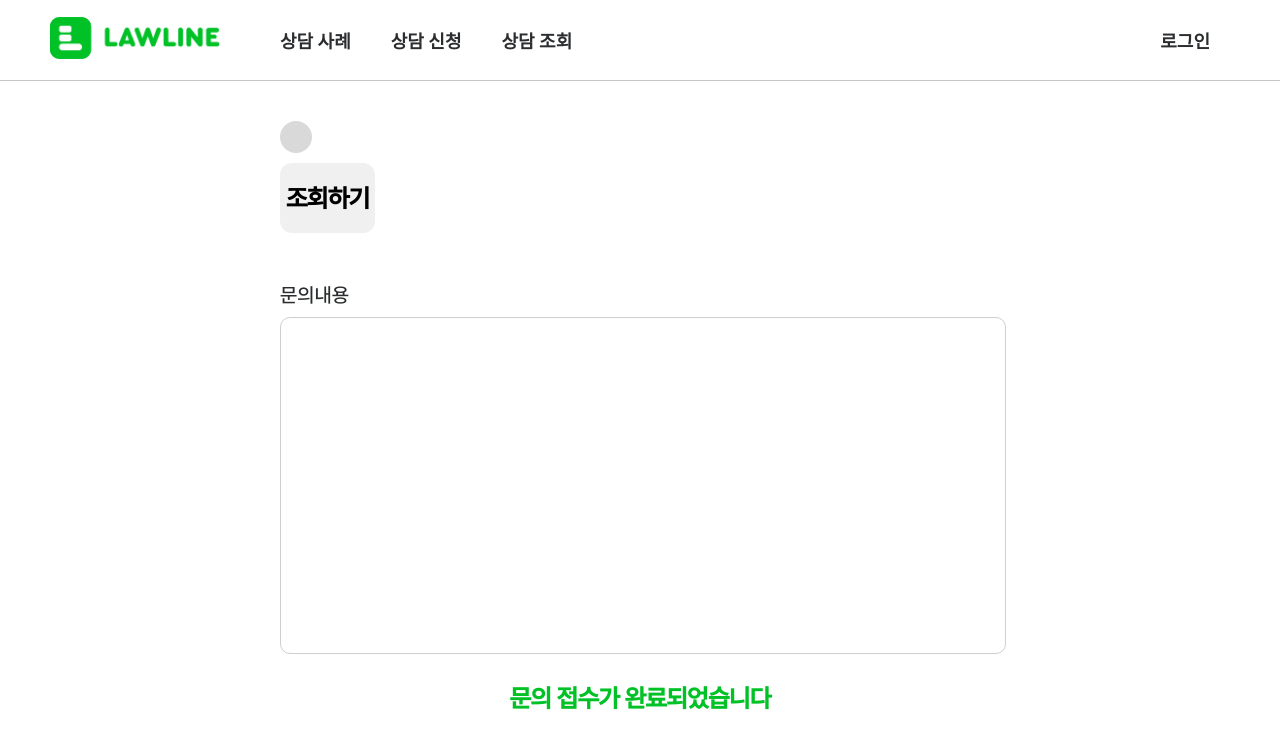
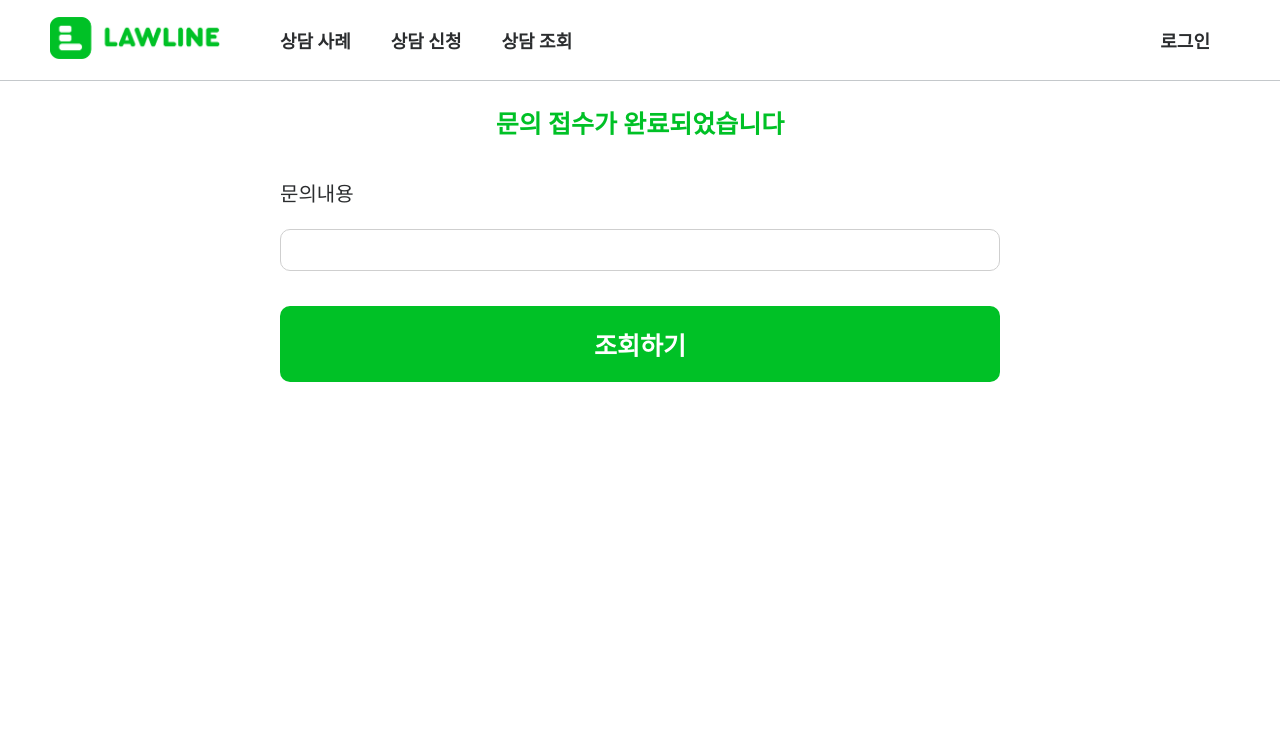
Before and after one commit to LyncareProject/LawLine, a React (Create React App) app in the folder client/: page /counsel/confirm in a window 1280 px wide. Shown: the top 748 px of the page. Built offline with nearby package versions, Linux system fonts and the light colour scheme.

Commit message:
test server open

```diff
--- a/client/src/pages/CounselConfirm/CounselConfirm.jsx
+++ b/client/src/pages/CounselConfirm/CounselConfirm.jsx
@@ -3,29 +3,34 @@ import iconcall from "./../../components/images/iconcall.png";
 import iconkey from "./../../components/images/iconkey.png";
 import { useNavigate } from "react-router-dom";
 import { useLocation } from "react-router";
+import Text from "../../components/Text/Text";
+import ImmutableTextWrap from "../../components/ImmutableTextWrap/ImmutableTextWrap";
+import Button from "../../components/Button/Button";
 
 const CounselConfirm = () => {
   const { state } = useLocation();
-  console.log(state)
+
   const navigate = useNavigate();
   return (
-    <div className="Completed Wrap">
-      <p className="Ball"></p>
-      <p className="Check_b">
-        <button
-          onClick={() => {
-            navigate("/counsel/search");
-          }}
-        >
-          조회하기
-        </button>
-      </p>
-
-      <div className="Inquiry_details">
-        <h4>문의내용</h4>
-        <textarea name="" id="" cols="30" rows="10" value={state}></textarea>
-      </div>
-      <h5>문의 접수가 완료되었습니다</h5>
+    <div className="Wrap">
+      <Text
+        text={"문의 접수가 완료되었습니다"}
+        textAlign={"center"}
+        fontSize={25}
+        fontWeight={700}
+        fontColor={"#00c126"}
+        margin={"25px"}
+      />
+      <ImmutableTextWrap label={"문의내용"} value={state} margin={"25px 0"} />
+      <Button
+        buttonName={"조회하기"}
+        buttonColor={"#00C126"}
+        buttonTextColor={"#FFF"}
+        buttonMargin={"10px 0"}
+        pressButton={() => {
+          navigate("/counsel/search");
+        }}
+      />
     </div>
   );
 };
```
